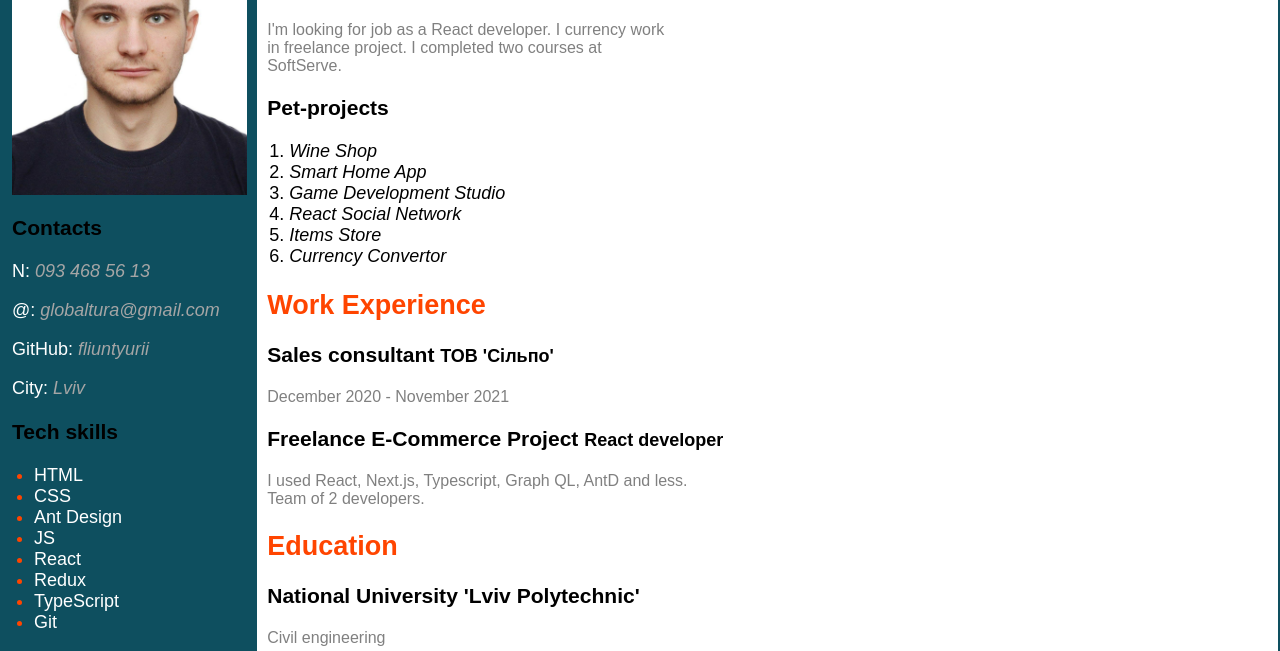
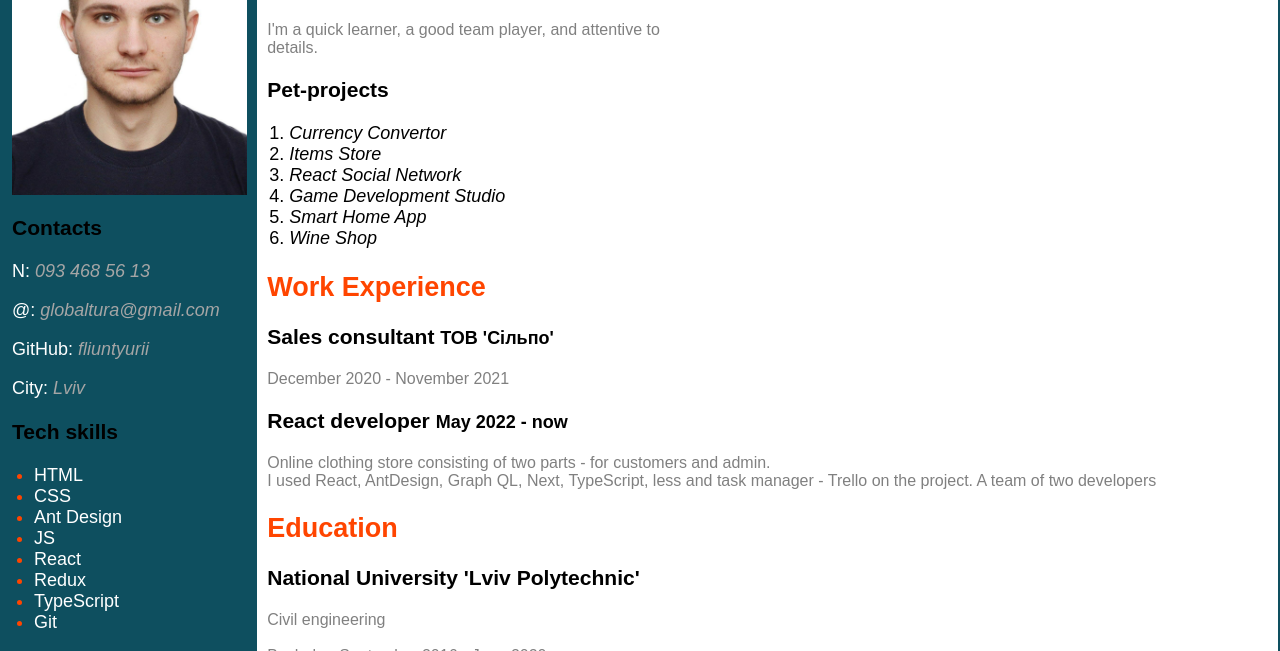
Before and after one commit to fliuntyurii/resume, a plain HTML site: page index.html in a window 1280 px wide. Shown: the part 115-766 px from the top of the page. Drawn offline with Linux system fonts and the light colour scheme.

Commit message:
Update index.html

```diff
--- a/index.html
+++ b/index.html
@@ -16,19 +16,18 @@
             <div class="about-me-section">
                 <p class="position">Front-End React Developer</p>
                 <h1 class="my-name">Yurii Fliunt</h1>
-                <p class="aboutMe">I'm looking for job as a React developer. I currency work in freelance project. I completed two courses at SoftServe.</p>
+                <p class="aboutMe">I'm a quick learner, a good team player, and attentive to details.</p>
             </div>
 
             <div class="my-projects">
                 <h3>Pet-projects</h3>
                 <ol class="projects">
+                    <li class='item'><a href='https://unruffled-jennings-3975dc.netlify.app/'>Currency Convertor</a></li>
+                    <li class='item'><a href='https://hardcore-liskov-0213f6.netlify.app/'>Items Store</a></li>
+                    <li class='item'><a href='https://github.com/fliuntyurii/react-social-network'>React Social Network</a></li>
+                    <li class='item'><a href='https://nifty-rosalind-bef0bf.netlify.app/'>Game Development Studio</a></li>
+                    <li class='item'><a href='https://fliuntyurii.github.io/smart-home/'>Smart Home App</a></li>
                     <li class='item'><a href='https://fliuntyurii.github.io/wine-store/'>Wine Shop</a></li>
-                    <li class='item'><a href='https://fliuntyurii.github.io/smart-home/'>Smart Home App</a></li>
-                    <li class='item'><a href='https://nifty-rosalind-bef0bf.netlify.app/'>Game Development Studio</a></li>
-                    <li class='item'><a href='https://github.com/fliuntyurii/react-social-network'>React Social Network</a></li>
-                    <li class='item'><a href='https://hardcore-liskov-0213f6.netlify.app/'>Items Store</a></li>
-                    <li class='item'><a href='https://unruffled-jennings-3975dc.netlify.app/'>Currency Convertor</a></li>
-
                 </ol>
             </div>
 
@@ -37,9 +36,9 @@
                 <h3>Sales consultant <span>ТОВ 'Сільпо'</span></h3>
                 <p class="years">December 2020 - November 2021</p>
 
-                <h3>Freelance E-Commerce Project <span>React developer</span></h3>
-                <p class="years">I used React, Next.js, Typescript, Graph QL, AntD and less.
-                    <br>Team of 2 developers.
+                <h3>React developer <span>May 2022 - now</span></h3>
+                <p class="years">Online clothing store consisting of two parts - for customers and admin.</br>
+                    I used React, AntDesign, Graph QL, Next, TypeScript, less and task manager - Trello on the project. A team of two developers
                 </p>
             </div>
 
@@ -51,7 +50,7 @@
                 <div></div>
                 <span class="years">Master: September 2020 - January 2022</span>
             </div>
-
+                <h2>English level: Intermediate</h2>
             <div class="course">
                 <h2>Courses</h2>
                 <h3>SoftServe</h3>
```
